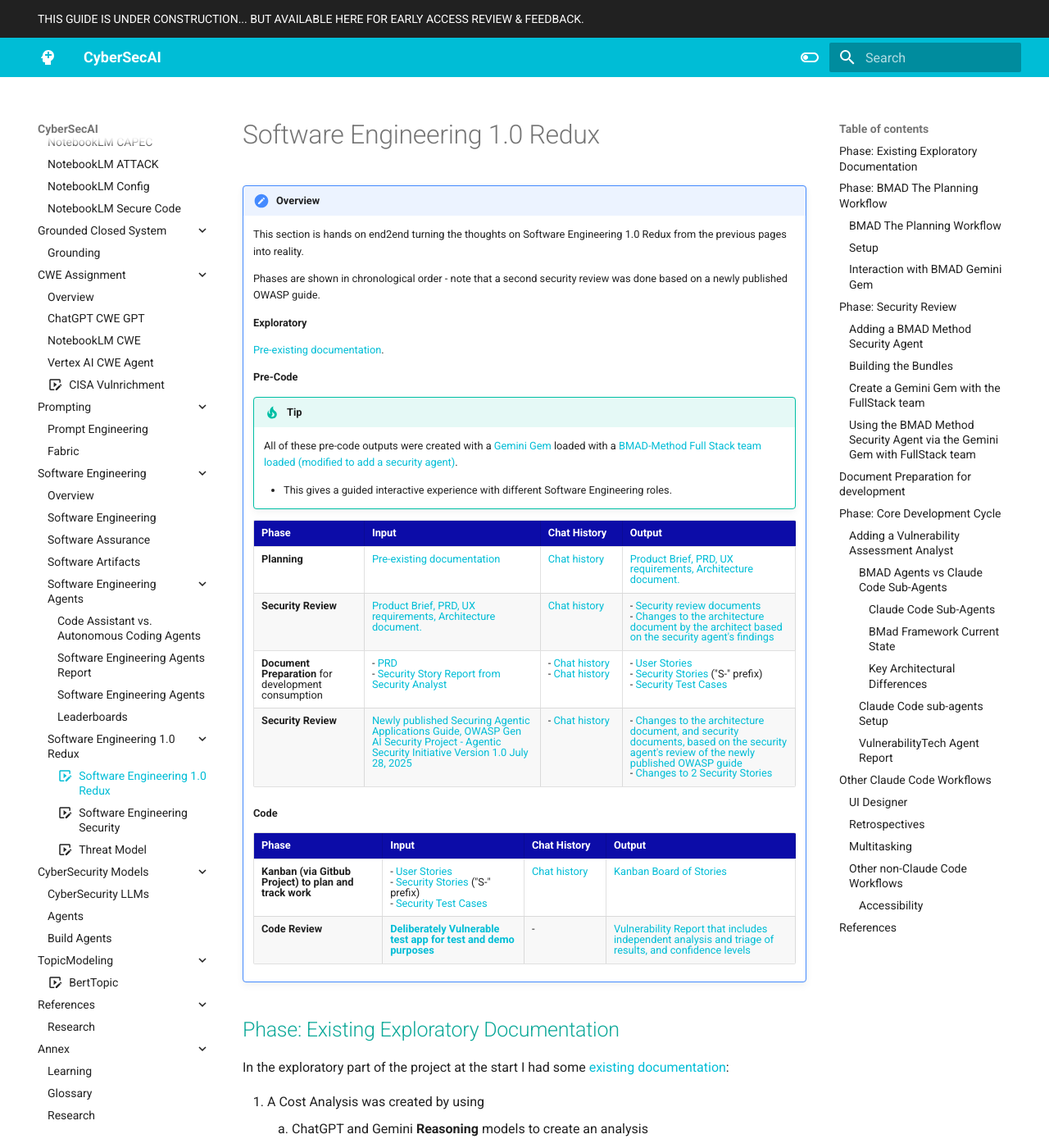
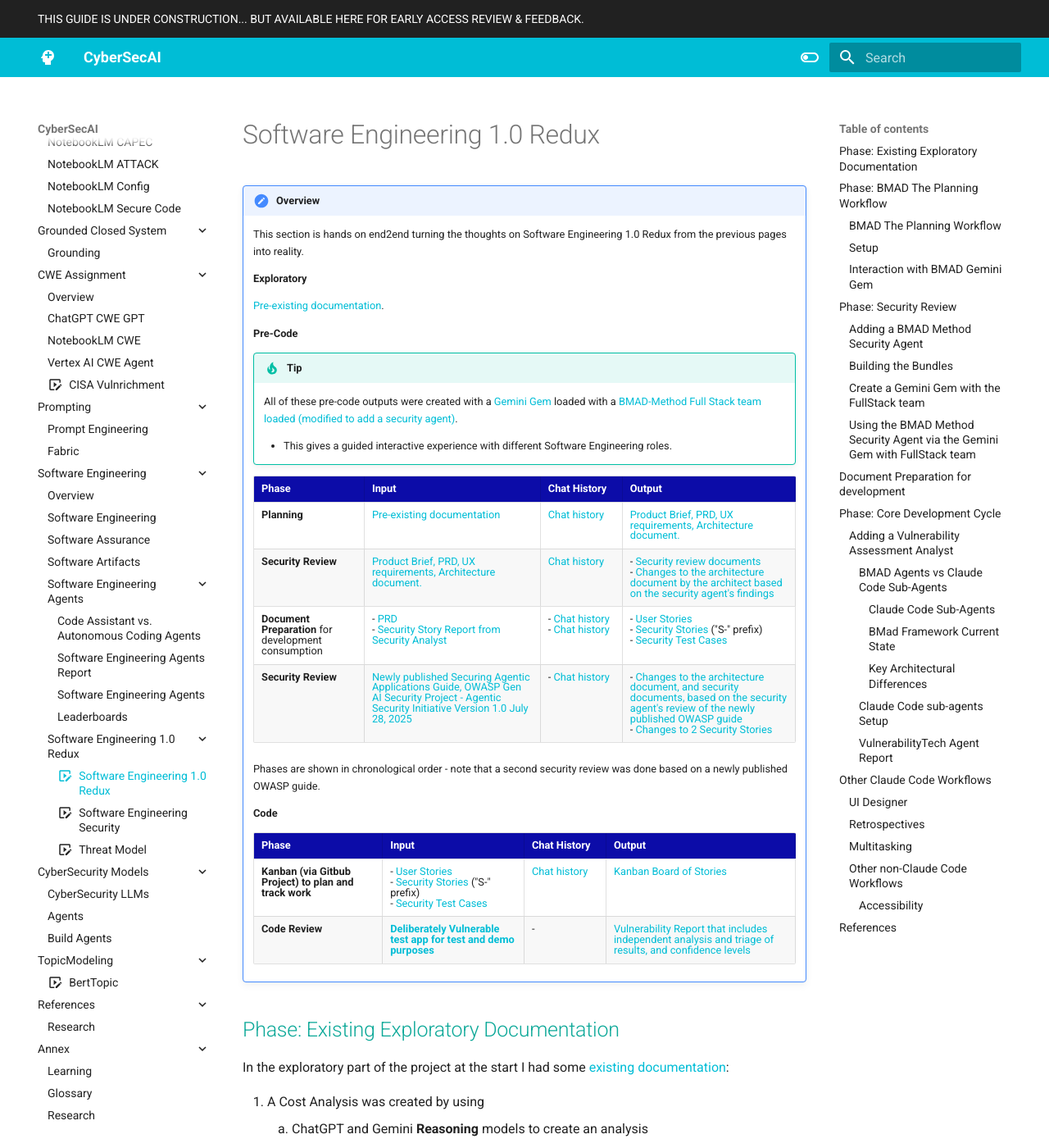
Before and after one commit to CyberSecAI/CyberSecAI.github.io, an MkDocs documentation site: the page built from docs/software/swe_redux.md, in a window 1280 px wide and 1400 px high. Shown: the whole window at 82% size. Built offline with MkDocs 1.6.1 and Material for MkDocs 9.7.7, drawn with Linux system fonts in a browser that asks for light colours; comment, search, counter and statistics services are not loaded; part of the change alters nothing that is shown.

```diff
--- a/docs/software/swe_redux.md
+++ b/docs/software/swe_redux.md
@@ -8,8 +8,6 @@ icon: material/play-box-edit-outline
 !!! overview
 
     This section is hands on end2end turning the thoughts on Software Engineering 1.0 Redux from the previous pages into reality.
-
-    Phases are shown in chronological order - note that a second security review was done based on a newly published OWASP guide.
 
     **Exploratory**
 
@@ -30,7 +28,7 @@ icon: material/play-box-edit-outline
     |      **Document Preparation** for development consumption     | - [PRD](https://github.com/CWE-ChatBot/CWE-ChatBot/blob/main/README.md#project-documentation) <br> - [Security Story Report from Security Analyst](https://github.com/CWE-ChatBot/CWE-ChatBot/blob/main/docs/security/bmad_fullagent_security/security_story_report.md)    |  - [Chat history](https://github.com/CWE-ChatBot/CWE-ChatBot/blob/main/docs/chats/bmad_user_stories.md) <br> - [Chat history](https://github.com/CWE-ChatBot/CWE-ChatBot/blob/main/docs/chats/bmad_security_stories.md)      |   - [User Stories](https://github.com/CWE-ChatBot/CWE-ChatBot/tree/main/docs/stories)<br>- [Security Stories](https://github.com/CWE-ChatBot/CWE-ChatBot/tree/main/docs/stories) ("S-" prefix) <br> - [Security Test Cases](https://github.com/CWE-ChatBot/CWE-ChatBot/blob/main/docs/security/bmad_fullagent_security/security_test_cases.md)             |
     |      **Security Review**     |  [Newly published Securing Agentic Applications Guide, OWASP Gen AI Security Project - Agentic Security Initiative Version 1.0 July 28, 2025](https://genai.owasp.org/resource/securing-agentic-applications-guide-1-0/)        |   - [Chat history](https://github.com/CWE-ChatBot/CWE-ChatBot/blob/main/docs/chats/bmad_security_agent_owasp_new_ai_guide.md)  |  - [Changes to the architecture document, and security documents, based on the security agent's review of the newly published OWASP guide](https://github.com/CWE-ChatBot/CWE-ChatBot/commit/848ab2133301efdf47e42c78b2762045aaca6019) <br> - [Changes to 2 Security Stories](https://github.com/CWE-ChatBot/CWE-ChatBot/commit/1bdf204671db22af92d675d2a295144ecbd914af)       |
 
-
+    Phases are shown in chronological order - note that a second security review was done based on a newly published OWASP guide.
 
     **Code**
 
```
